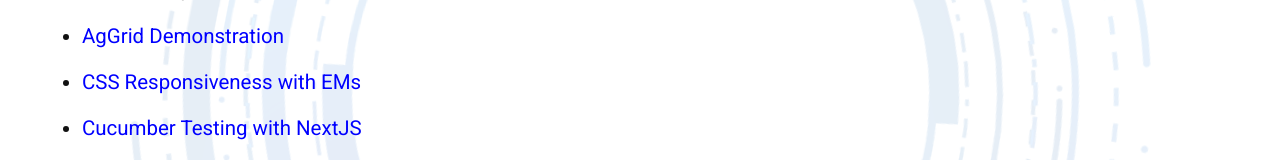
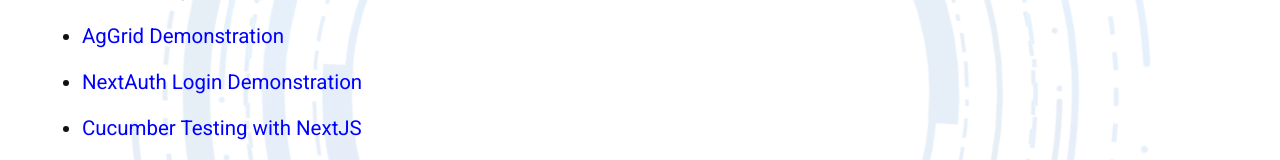
Before and after one commit to michael-lloyd-morris/portfolio, a Next.js app: page /demos in a window 1280 px wide. Shown: the part 306-466 px from the top of the page. Built offline with nearby package versions, Linux system fonts and the light colour scheme; what @adobe/react-spectrum would draw is missing.

Commit message:
Corrections.

```diff
--- a/pages/demos/index.tsx
+++ b/pages/demos/index.tsx
@@ -19,7 +19,7 @@
           <Link href="/demos/ag-grid">AgGrid Demonstration</Link>
         </li>
         <li>
-          <Link href="/demos/css-ems">CSS Responsiveness with EMs</Link>
+          <Link href="/demos/login">NextAuth Login Demonstration</Link>
         </li>
         <li>
           <Link href="/demos/cucumber-next">Cucumber Testing with NextJS</Link>
```
